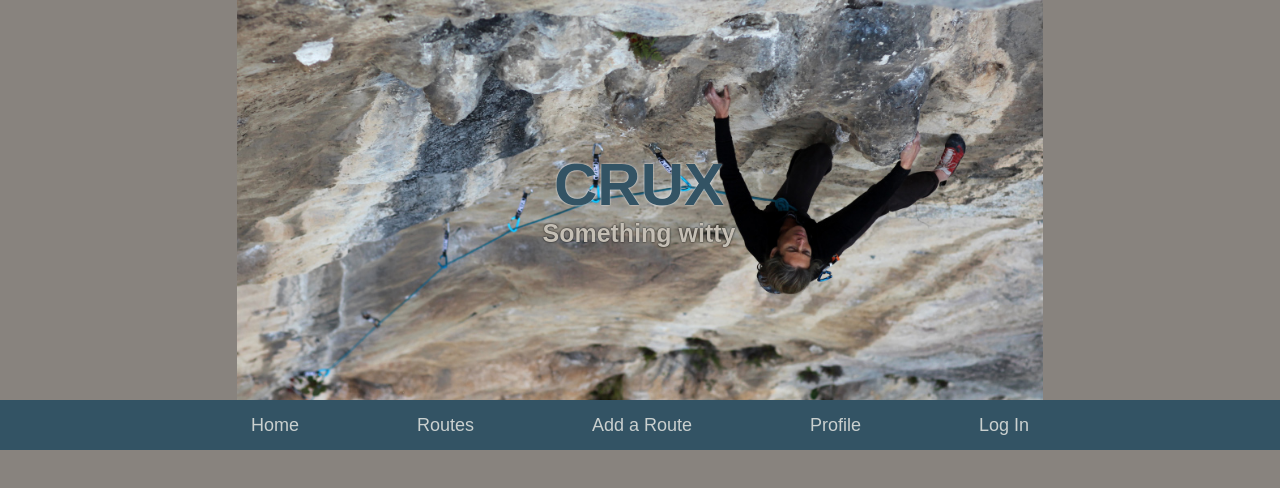
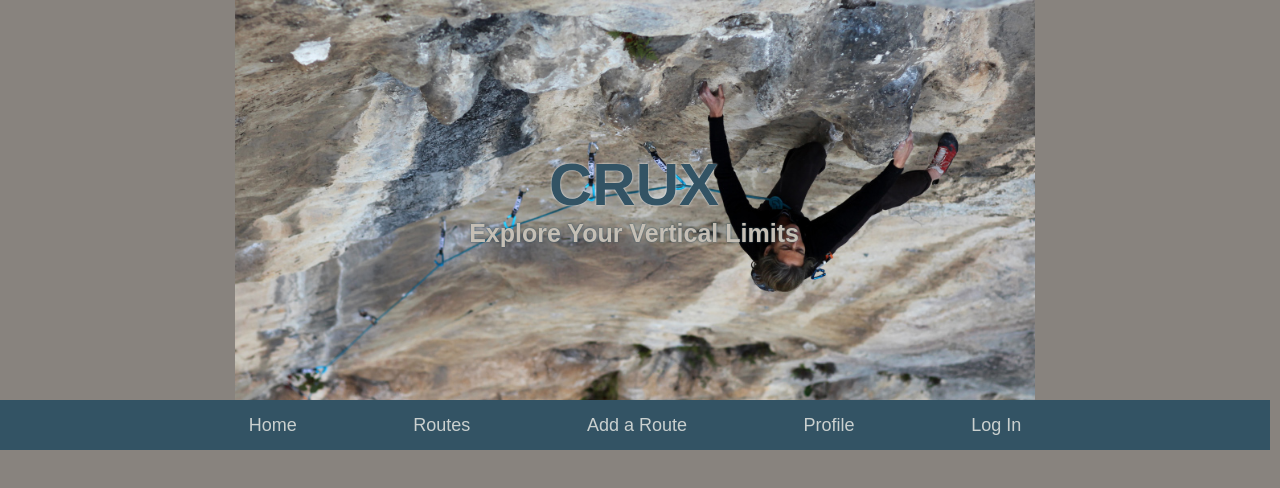
Before and after one commit to samchappel/crux, a React (Create React App) app in the folder client/: page / in a window 1280 px wide. Shown: the top 488 px of the page. Built offline with nearby package versions, Linux system fonts and the light colour scheme.

Commit message:
working on scrollbar padding

```diff
--- a/client/src/Header.js
+++ b/client/src/Header.js
@@ -4,7 +4,8 @@ function Header() {
   return (
     <header className="header">
       <h1 className="crux">CRUX</h1>
-      <h2 className="crux-subheader"> Something witty</h2>
+      <h2 className="crux-subheader">Explore Your Vertical Limits</h2>
+      {/* <h3>The Ultimate Climbing Route Tracker</h3> */}
     </header>
   );
 }
--- a/client/src/index.css
+++ b/client/src/index.css
@@ -6,7 +6,18 @@
 
 body {
   background-color: #88837e;
+  padding-right: calc(10px + env(safe-area-inset-right));
+  min-height: 100vh;
+  /* add a minimum height to account for scrollbar */
 }
+
+@media (min-width: 768px) {
+  body {
+    min-height: calc(100vh - 50px);
+    /* subtract the height of the navbar from the minimum height on larger screens */
+  }
+}
+
 
 .header {
   position: relative;
@@ -35,7 +46,7 @@ body {
 }
 .crux-subheader {
   color: #c5bfb5;
-  text-shadow: black 0px 0px 2px;
+  text-shadow: #335364 0px 0px 2px;
   font-size: 25px;
   font-family: "Titillium Web", sans-serif;
 }
@@ -72,7 +83,7 @@ main {
 }
 
 .nav-bar a:hover {
-  color: #c5bfb5;
+  color: #10abd8;
 }
 
 #form-wrapper {
@@ -97,7 +108,7 @@ input {
 
 button, [type="submit"] {
   cursor: pointer;
-  background-color: #4a4737;
+  background-color: #53565a;
   color: white;
   font-family: "Titillium Web", sans-serif;
   border: none;
@@ -107,7 +118,7 @@ button, [type="submit"] {
 }
 
 button:hover, [type="submit"]:hover {
-  background-color: #53565a;
+  background-color: #10abd8;
 }
 
 form {
@@ -115,11 +126,11 @@ form {
   width: 400px;
   display: flex;
   flex-direction: column;
-  color: #d9c4b4;
+  color: #cad0cf;
   border: 1px solid #bbc0c6;
   border-radius: 5px;
   padding: 10px;
-  background-color: #1d1d1d;
+  background-color: #335364;
 }
 
 #submit-title {
```
Also changed, not shown: client/src/App.css (added).
